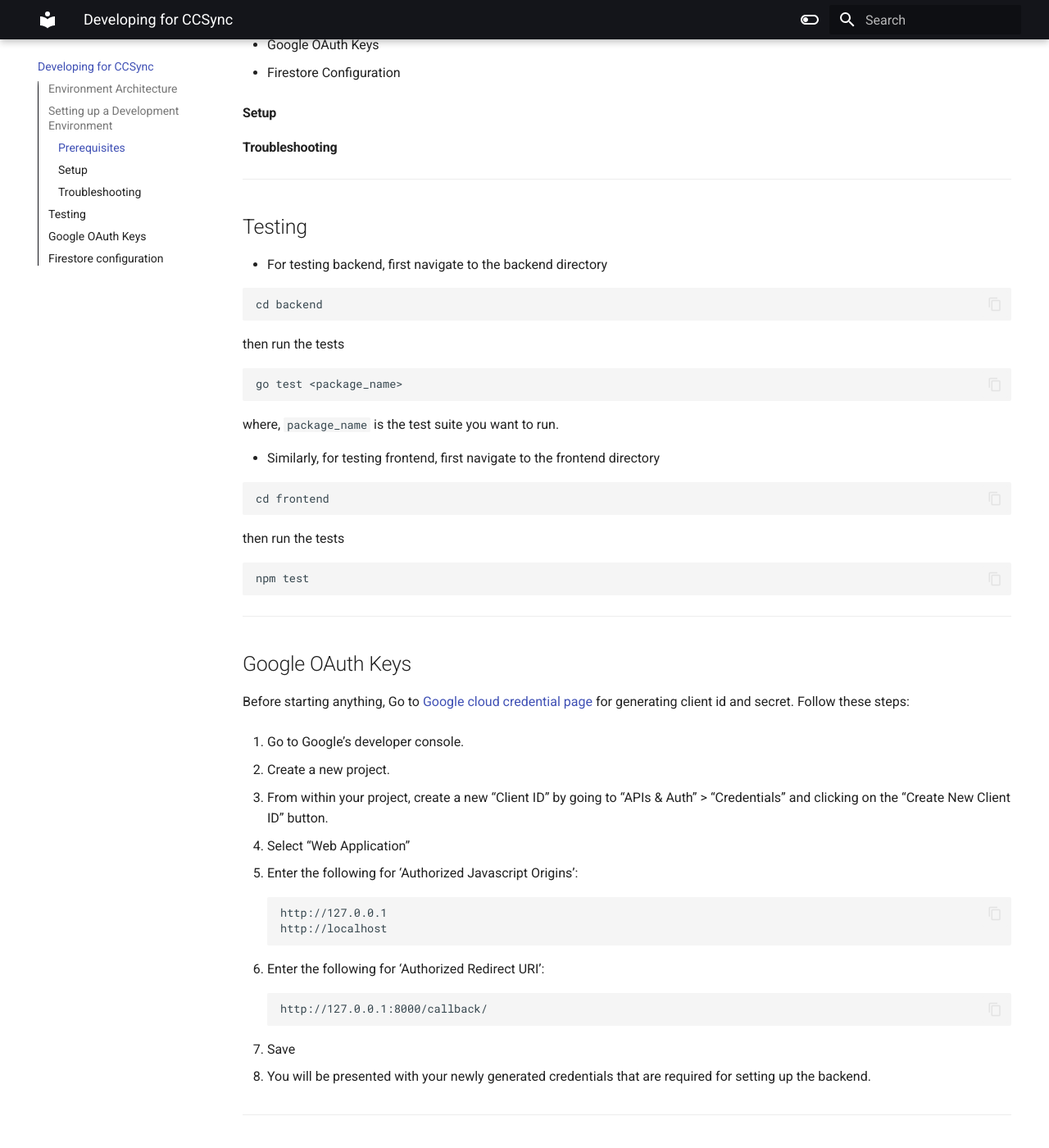
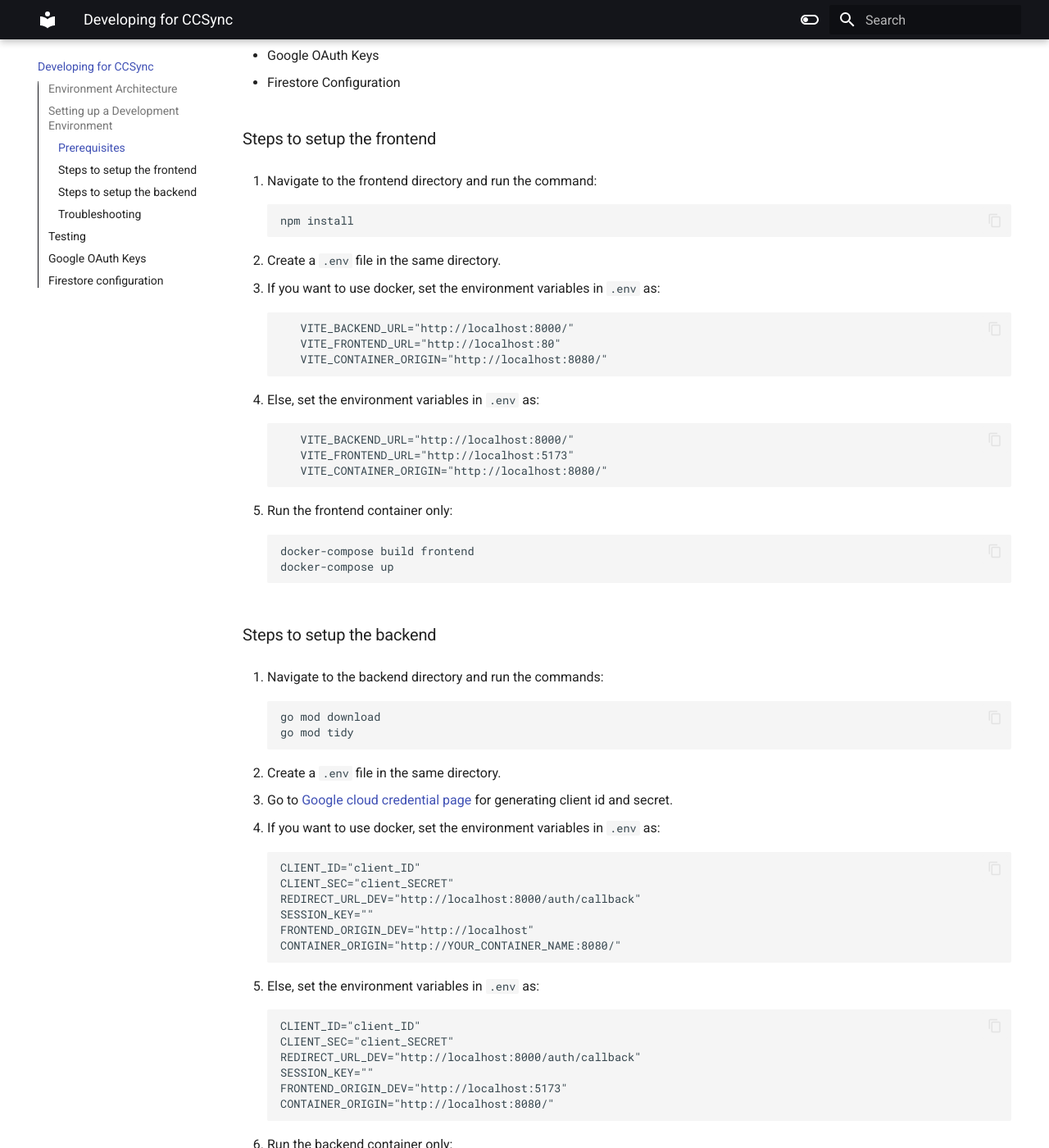
Before and after one commit to its-me-abhishek/ccsync-docs, an MkDocs documentation site: the page built from docs/index.md, in a window 1280 px wide and 1400 px high, scrolled down 1117 px. Shown: the whole window at 82% size. Built offline with MkDocs 1.6.1 and Material for MkDocs 9.7.7, drawn with Linux system fonts in a browser that asks for light colours; some of the changed text lies outside the part shown.

Commit message:
feat: add guide to setup ccsync for  development

````diff
--- a/docs/index.md
+++ b/docs/index.md
@@ -18,7 +18,7 @@ The diagram below is a representation of how various components are connected to
 
 ---
 
-#### Prerequisites
+### Prerequisites
 
 - Docker
 
@@ -26,39 +26,87 @@ The diagram below is a representation of how various components are connected to
 
 - Firestore Configuration
 
-#### Setup
+### Steps to setup the frontend
 
-#### Troubleshooting
+1.  Navigate to the frontend directory and run the command:
+
+        npm install
+
+2.  Create a `.env` file in the same directory.
+
+3.  If you want to use docker, set the environment variables in `.env` as:
+
+           VITE_BACKEND_URL="http://localhost:8000/"
+           VITE_FRONTEND_URL="http://localhost:80"
+           VITE_CONTAINER_ORIGIN="http://localhost:8080/"
+
+4.  Else, set the environment variables in `.env` as:
+
+           VITE_BACKEND_URL="http://localhost:8000/"
+           VITE_FRONTEND_URL="http://localhost:5173"
+           VITE_CONTAINER_ORIGIN="http://localhost:8080/"
+
+5.  Run the frontend container only:
+
+        docker-compose build frontend
+        docker-compose up
+
+### Steps to setup the backend
+
+1.  Navigate to the backend directory and run the commands:
+
+        go mod download
+        go mod tidy
+
+2.  Create a `.env` file in the same directory.
+
+3.  Go to [Google cloud credential page](https://console.cloud.google.com/apis/credentials) for generating client id and secret.
+
+4.  If you want to use docker, set the environment variables in `.env` as:
+
+        CLIENT_ID="client_ID"
+        CLIENT_SEC="client_SECRET"
+        REDIRECT_URL_DEV="http://localhost:8000/auth/callback"
+        SESSION_KEY=""
+        FRONTEND_ORIGIN_DEV="http://localhost"
+        CONTAINER_ORIGIN="http://YOUR_CONTAINER_NAME:8080/"
+
+5.  Else, set the environment variables in `.env` as:
+
+        CLIENT_ID="client_ID"
+        CLIENT_SEC="client_SECRET"
+        REDIRECT_URL_DEV="http://localhost:8000/auth/callback"
+        SESSION_KEY=""
+        FRONTEND_ORIGIN_DEV="http://localhost:5173"
+        CONTAINER_ORIGIN="http://localhost:8080/"
+
+6.  Run the backend container only:
+
+        docker-compose build backend
+        docker-compose up
+
+**Note:** If you plan to run the backend without Docker, run it as a `root` user preferably on `WSL` or any Linux Distro with a user that has elevated permissions to modify files and directories.
+
+### Troubleshooting
+
+The sync might break most of the times due to wrong `.env` variables. Please ensure that your docker containers are
+visible and accessible, using `ping <container_address>` commands.
 
 ---
 
 ## Testing
 
-- For testing backend, first navigate to the backend directory
+- For testing backend, first navigate to the backend directory, and then run the tests
 
-```
-cd backend
-```
+        cd backend
+        go test <package_name>
 
-then run the tests
+Here, `package_name` is the test suite you want to run.
 
-```
-go test <package_name>
-```
+- Similarly, for testing frontend, first navigate to the frontend directory, and then run the tests
 
-where, `package_name` is the test suite you want to run.
-
-- Similarly, for testing frontend, first navigate to the frontend directory
-
-```
-cd frontend
-```
-
-then run the tests
-
-```
-npm test
-```
+        cd frontend
+        npm test
 
 ---
 
@@ -127,4 +175,4 @@ Note: This step is necessary only for the frontend setup, and can be skipped if
         };
         export const app = initializeApp(firebaseConfig);
 
-5.  Download it, and store it at frontend/src/lib/ by the name firestore.js
+5.  Download it, and store it at `frontend/src/lib/` by the name `firestore.js`
````
